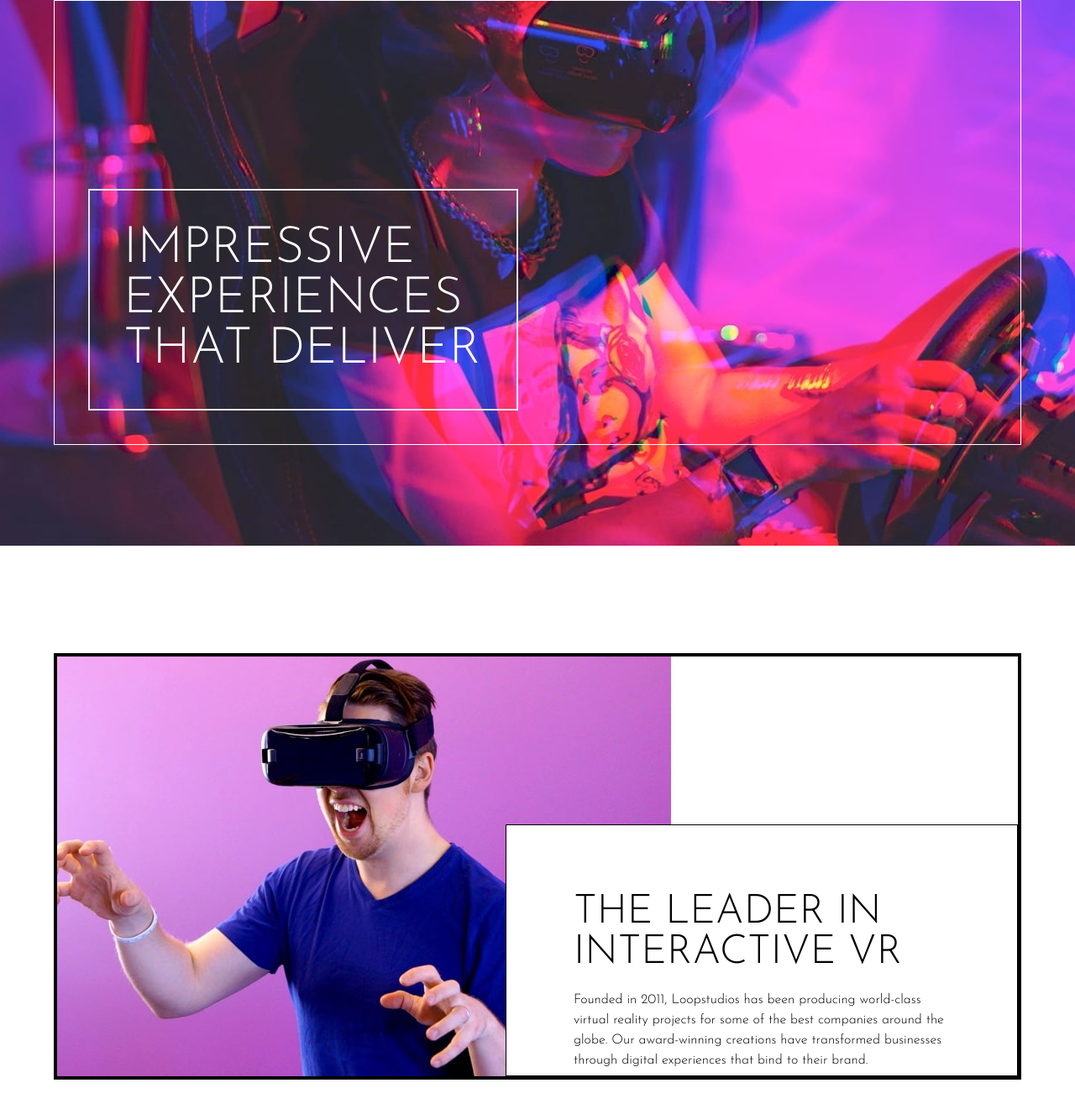
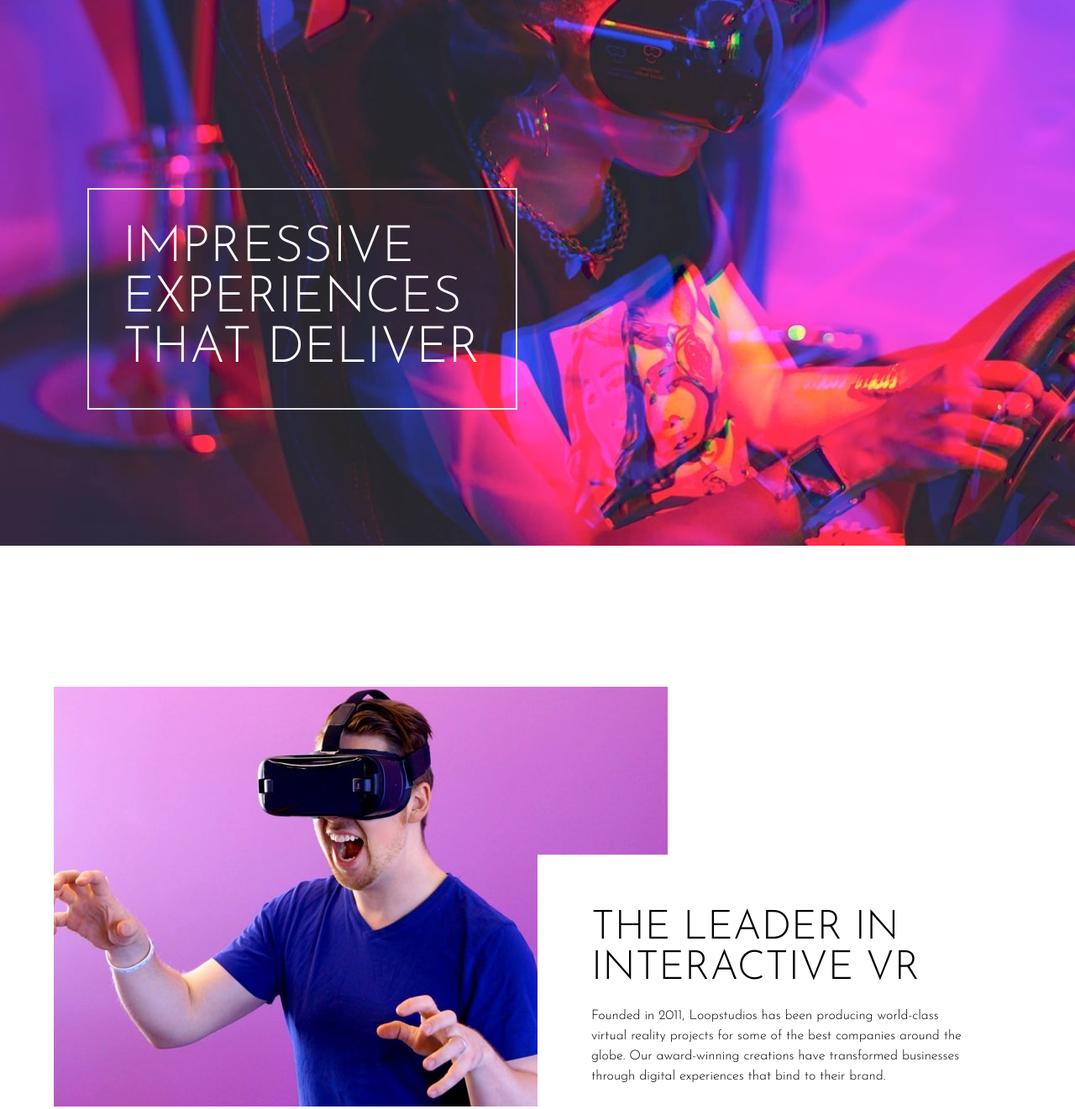
Before and after one commit to Joanf81/portfolio-loopstudios-website, a website: page index.html in a window 1280 px wide. Shown: the whole page at 84% size. Before the commit the page ends 1286 px from the top, so only its background shows below. Drawn offline with Linux system fonts and the light colour scheme.

Commit message:
Finished hero and description sections

```diff
--- a/index.html
+++ b/index.html
@@ -17,9 +17,9 @@
 
     <!-- Hero section -->
     <section id="hero">
-      <div class="flex flex-col items-center w-screen h-[500px] mx-auto bg-hero-image-mobile bg-no-repeat bg-cover bg-center md:h-[650px] md:bg-top sm:bg-hero-image-desktop sm:bg-left">
-        <div class="border border-white flex flex-col w-full mx-24 max-w-6xl">
-          <div class="max-w-lg p-4 m-10 mt-48 border-2 text-4xl font-sans text-white uppercase md:mt-56 md:p-10 md:text-6xl">
+      <div class="flex flex-col items-center w-screen h-[500px] mx-auto bg-hero-image-mobile bg-no-repeat bg-cover bg-center md:h-[650px] md:bg-left-top sm:bg-hero-image-desktop sm:bg-left">
+        <div class="flex flex-col w-full mx-24 max-w-6xl">
+          <div class="max-w-lg p-4 m-6 mt-48 border-2 text-4xl font-sans text-white text-left uppercase md:m-10 md:mt-56 md:p-10 md:text-6xl sm:text-5xl sm:text-left xs:text-center">
             <h1>Impressive experiences that deliver</h1>
           </div>
         </div>
@@ -30,19 +30,18 @@
     <!-- Description section -->
     <section id="description">
       <div class="flex flex-col items-center mt-32">
-        <div class="flex flex-col w-full mx-24 max-w-6xl">
-          <div class="relative border-4 border-black">
+        <div class="flex flex-col w-full m-10 max-w-6xl">
+          <div class="relative px-5 md:px-0">
             <img src="images/desktop/image-interactive.jpg" alt="">
-            <div class="border border-black absolute bottom-0 right-0 h-3/5 p-20 bg-white">
-              <h2 class="max-w-md text-5xl uppercase text-black">
+            <div class="bottom-0 right-0 pt-10 bg-white text-center md:absolute md:h-3/5 md:p-16 md:text-left">
+              <h2 class="mx-auto max-w-md text-4xl uppercase text-black md:text-5xl">
                 The leader in interactive VR
               </h2>
-              <p class="mt-5 max-w-md">
+              <p class="mx-auto mt-5 max-w-md">
                 Founded in 2011, Loopstudios has been producing world-class virtual reality projects for some of the best companies around the globe. Our award-winning creations have transformed businesses through digital experiences that bind to their brand.
               </p>
             </div>
           </div>
-
         </div>
       </div>
 
--- a/tailwind.config.js
+++ b/tailwind.config.js
@@ -2,8 +2,9 @@ module.exports = {
   content: ['./*.html'],
   theme: {
     screens: {
+      'xs': '321px',
       'sm': '576px',
-      'md': '769px'
+      'md': '768px'
     },
     extend: {
       fontFamily: {
```
Also changed, not shown: css/style.css.
